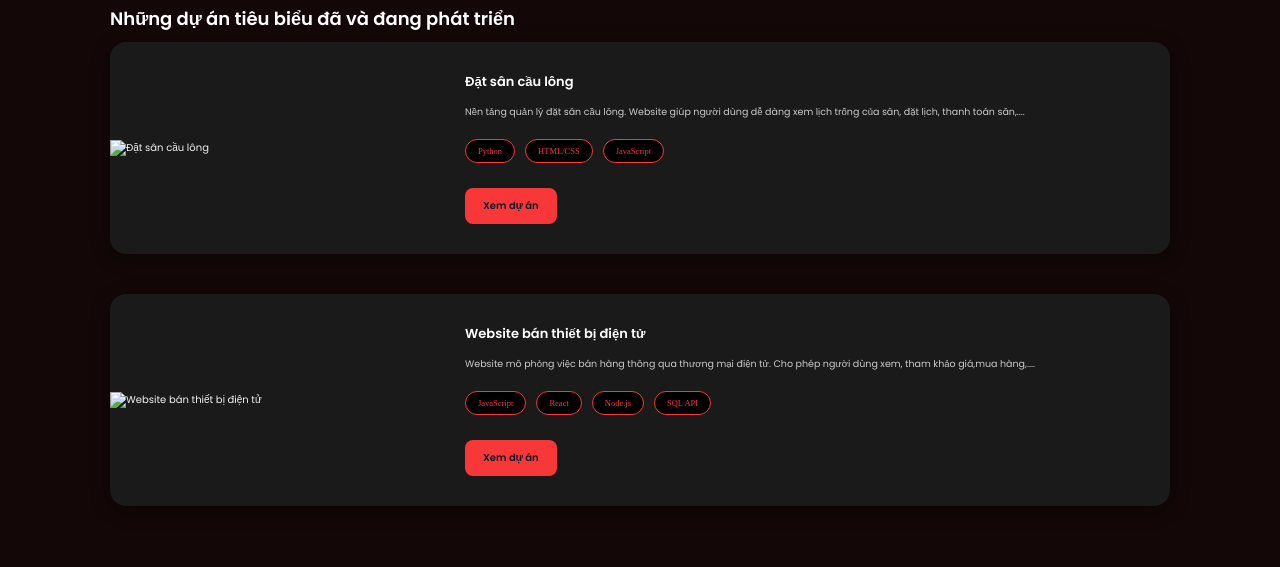
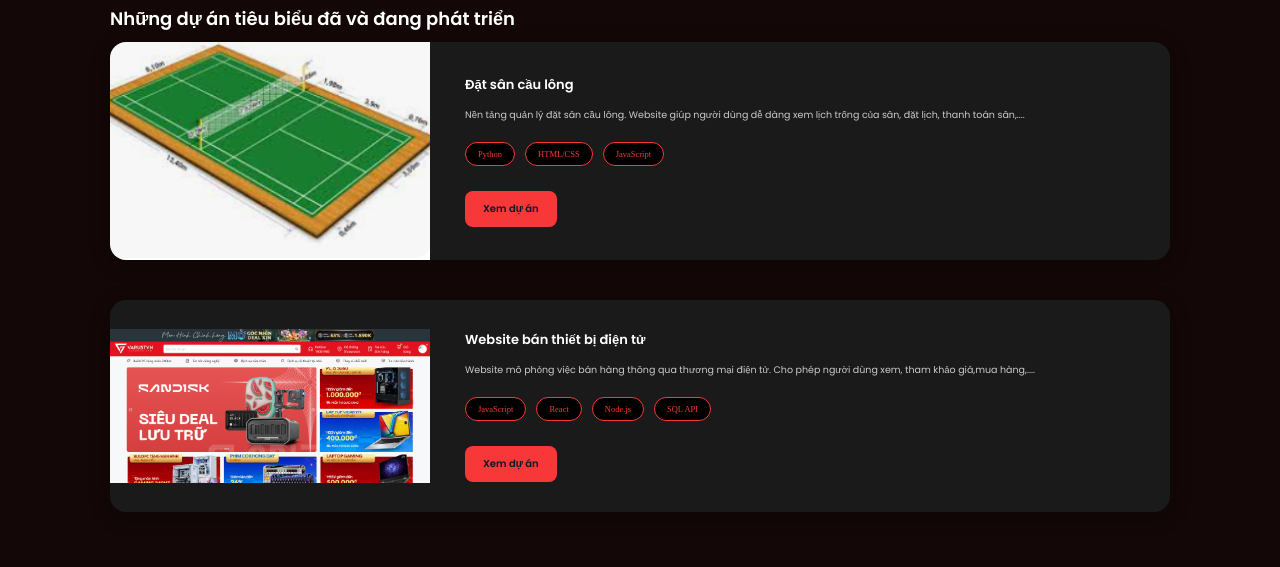
Before and after one commit to ddtuongvy/Portfolio_ddtuongvy, a plain HTML site: page projects.html in a window 1280 px wide. Shown: the part 233-800 px from the top of the page. Drawn offline with Linux system fonts and the light colour scheme; the site is published under a folder, as on GitHub Pages, so addresses that start at the root find nothing.

Commit message:
Fix image source paths in projects.html

```diff
--- a/projects.html
+++ b/projects.html
@@ -40,7 +40,7 @@
 
     <div class="project-card">
       <div class="project-image">
-        <img src="/hinhanh/projects1.png" alt="Đặt sân cầu lông">
+        <img src="hinhanh/projects1.png" alt="Đặt sân cầu lông">
       </div>
       <div class="project-info">
         <h3>Đặt sân cầu lông</h3>
@@ -58,7 +58,7 @@
 
     <div class="project-card">
       <div class="project-image">
-        <img src="/hinhanh/projects2.png" alt="Website bán thiết bị điện tử">
+        <img src="hinhanh/projects2.png" alt="Website bán thiết bị điện tử">
       </div>
       <div class="project-info">
         <h3>Website bán thiết bị điện tử</h3>
```
